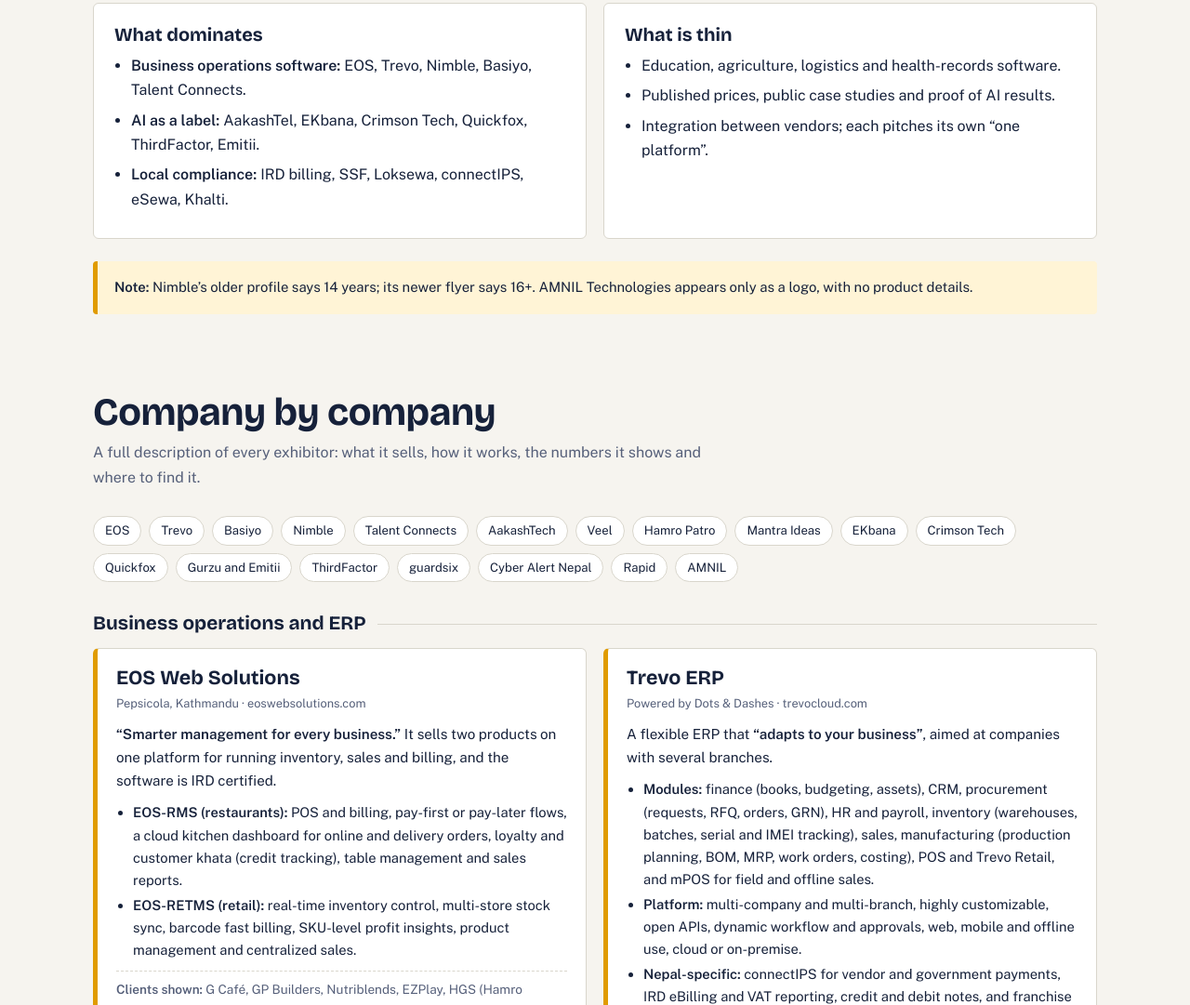
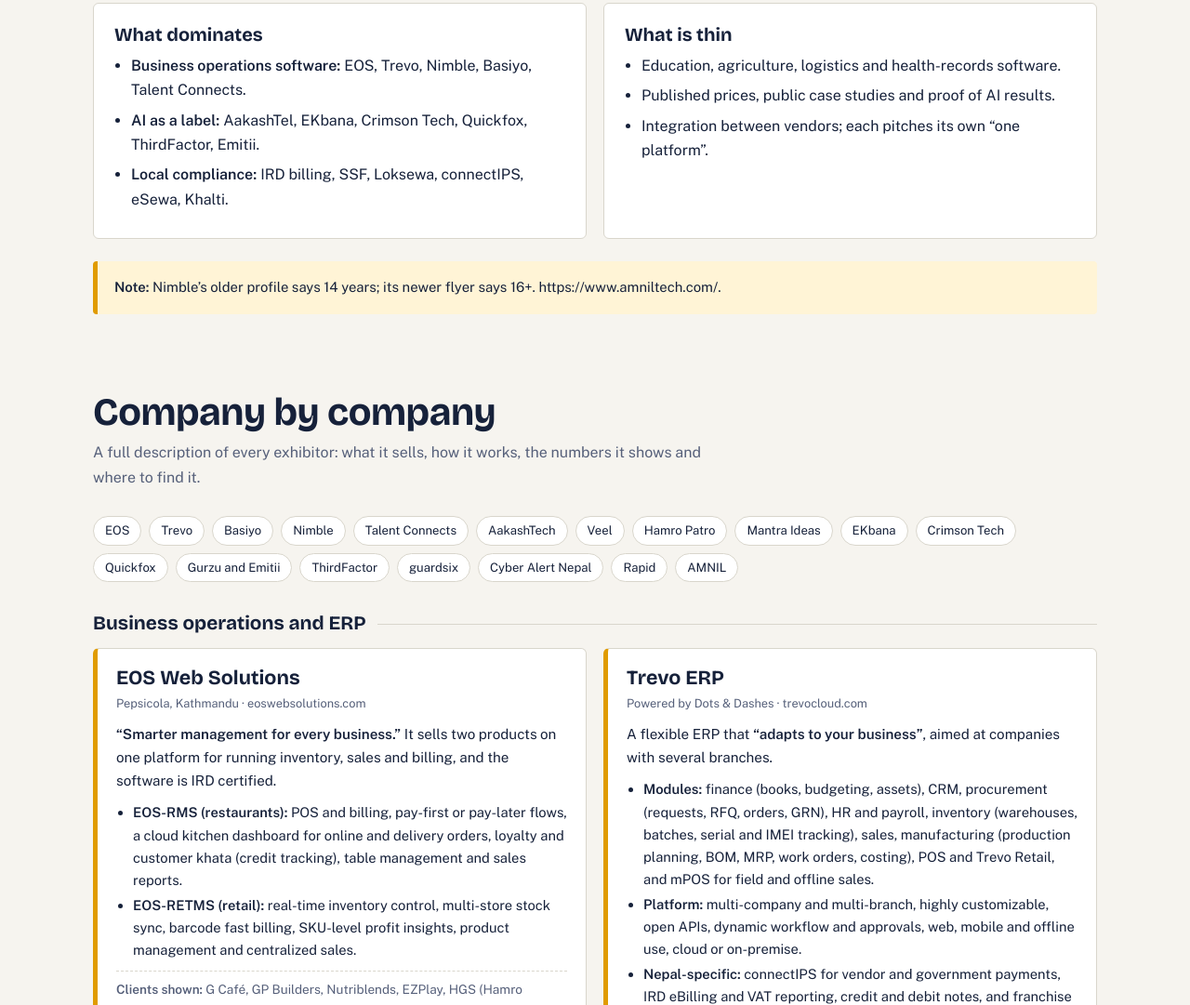
Before and after one commit to aavanishk/Expo-Site, a plain HTML site: page index.html in a window 1280 px wide. Shown: the part 1405-2486 px from the top of the page at 93% size. Drawn offline with nearby package versions, Linux system fonts and the light colour scheme.

Commit message:
Update index.html

```diff
--- a/index.html
+++ b/index.html
@@ -51,7 +51,7 @@
 <li>Published prices, public case studies and proof of AI results.</li>
 <li>Integration between vendors; each pitches its own “one platform”.</li>
 </ul></div></div>
-<p class="note"><b>Note:</b> Nimble’s older profile says 14 years; its newer flyer says 16+. AMNIL Technologies appears only as a logo, with no product details.</p>
+<p class="note"><b>Note:</b> Nimble’s older profile says 14 years; its newer flyer says 16+. https://www.amniltech.com/.</p>
 </div></section>
 
 <section id="companies"><div class="wrap">
```
